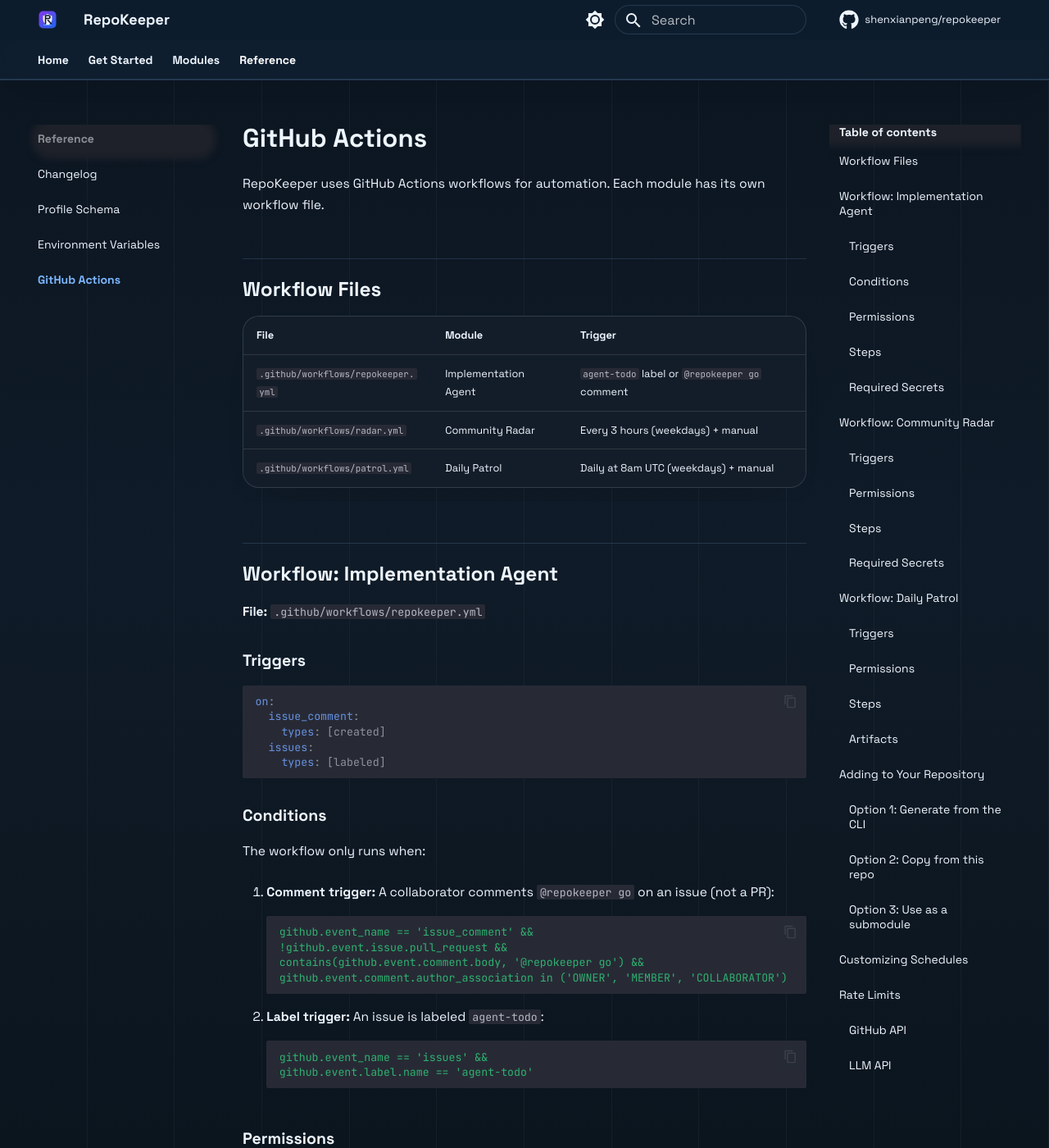
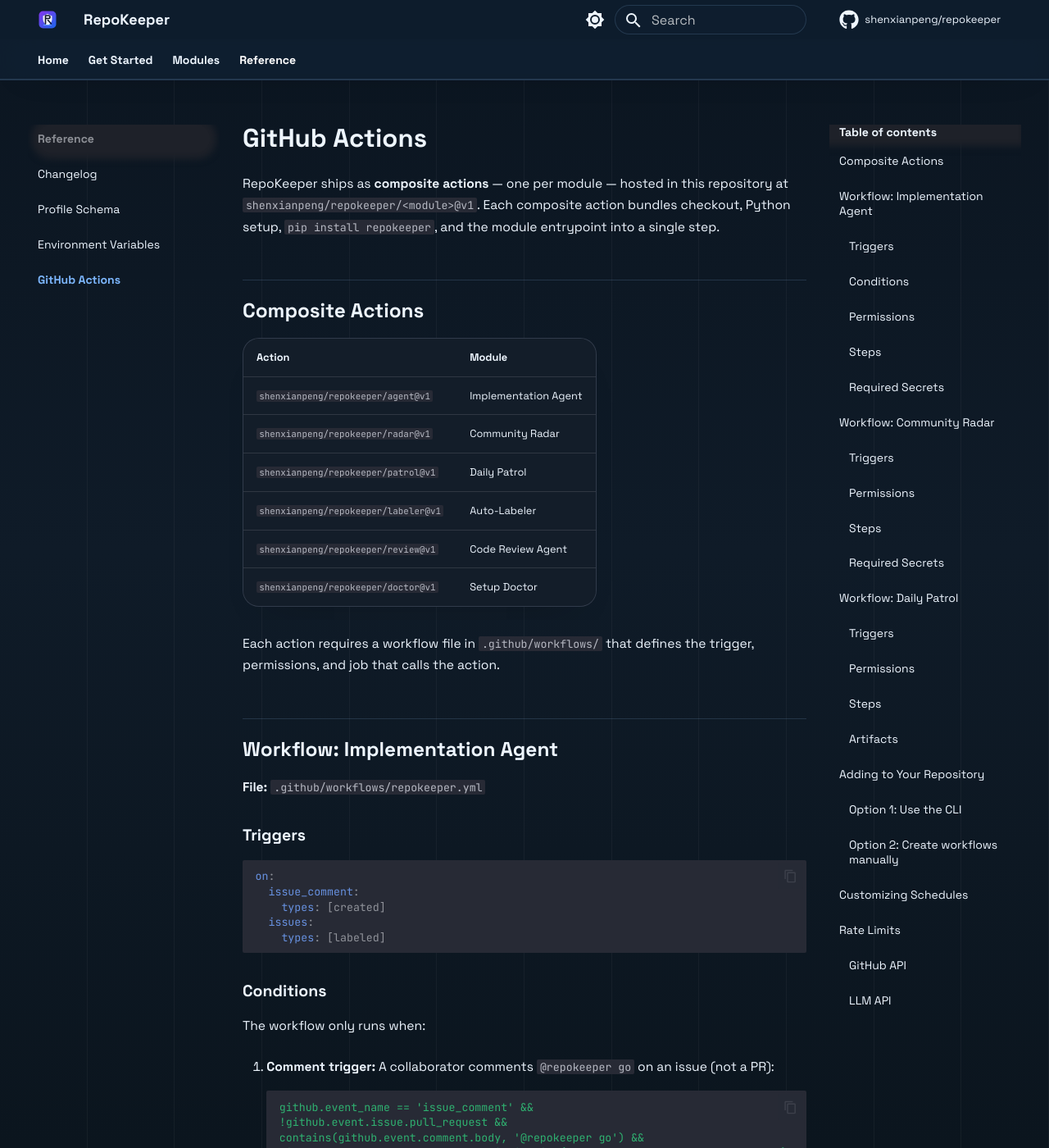
Before and after one commit to shenxianpeng/repokeeper, an MkDocs documentation site: the page built from docs/reference/github-actions.md, in a window 1280 px wide and 1400 px high. Shown: the whole window at 82% size. Built offline with MkDocs 1.6.1 and Material for MkDocs 9.7.7, drawn with Linux system fonts in a browser that asks for light colours; comment, search, counter and statistics services are not loaded; some of the changed text lies outside the part shown.

Commit message:
feat: composite GitHub Actions — one action per module
- Add agent/, radar/, patrol/, labeler/, review/, doctor/ action.yml
- Each composite bundles checkout + Python + pip install + module run
- Rewrite workflow templates as thin wrappers calling composite actions
- Update doctor to check for composite action reference
- Update README, quick-start, setup, and reference docs

````diff
--- a/docs/reference/github-actions.md
+++ b/docs/reference/github-actions.md
@@ -1,15 +1,23 @@
 # GitHub Actions
 
-RepoKeeper uses GitHub Actions workflows for automation. Each module has its
-own workflow file.
+RepoKeeper ships as **composite actions** — one per module — hosted in this
+repository at `shenxianpeng/repokeeper/<module>@v1`. Each composite action
+bundles checkout, Python setup, `pip install repokeeper`, and the module
+entrypoint into a single step.
 
-## Workflow Files
+## Composite Actions
 
-| File | Module | Trigger |
-|------|--------|---------|
-| `.github/workflows/repokeeper.yml` | Implementation Agent | `agent-todo` label or `@repokeeper go` comment |
-| `.github/workflows/radar.yml` | Community Radar | Every 3 hours (weekdays) + manual |
-| `.github/workflows/patrol.yml` | Daily Patrol | Daily at 8am UTC (weekdays) + manual |
+| Action | Module |
+|--------|--------|
+| `shenxianpeng/repokeeper/agent@v1` | Implementation Agent |
+| `shenxianpeng/repokeeper/radar@v1` | Community Radar |
+| `shenxianpeng/repokeeper/patrol@v1` | Daily Patrol |
+| `shenxianpeng/repokeeper/labeler@v1` | Auto-Labeler |
+| `shenxianpeng/repokeeper/review@v1` | Code Review Agent |
+| `shenxianpeng/repokeeper/doctor@v1` | Setup Doctor |
+
+Each action requires a workflow file in `.github/workflows/` that defines the
+trigger, permissions, and job that calls the action.
 
 ## Workflow: Implementation Agent
 
@@ -55,12 +63,21 @@
 
 ### Steps
 
-1. **Checkout** — clone the repository with full history
-2. **Setup Python** — install Python 3.10+
-3. **Install RepoKeeper** — published templates use `pip install repokeeper`;
-   this repository's own workflows use `pip install -e .` to dogfood the
-   checked-out source
-4. **Run agent** — execute `repokeeper agent --repo "$GITHUB_REPOSITORY" --issue "$ISSUE_NUMBER"`
+A single step calls the composite action:
+
+```yaml
+steps:
+  - uses: shenxianpeng/repokeeper/agent@v1
+    with:
+      repo: ${{ github.repository }}
+      issue: ${{ github.event.issue.number }}
+      llm_api_key: ${{ secrets.DEEPSEEK_API_KEY }}
+      llm_base_url: ${{ secrets.LLM_BASE_URL || 'https://api.deepseek.com' }}
+      github_token: ${{ secrets.REPOKEEPER_GITHUB_TOKEN || secrets.GITHUB_TOKEN }}
+```
+
+The composite action bundles checkout (fetch-depth: 0), Python 3.10+ setup,
+`pip install repokeeper`, and `repokeeper agent` internally.
 
 ### Required Secrets
 
@@ -100,10 +117,17 @@
 
 ### Steps
 
-1. Checkout repository
-2. Setup Python 3.10+
-3. Install RepoKeeper
-4. Run `repokeeper radar`
+```yaml
+steps:
+  - uses: shenxianpeng/repokeeper/radar@v1
+    with:
+      repo: ${{ github.repository }}
+      llm_api_key: ${{ secrets.DEEPSEEK_API_KEY }}
+      github_token: ${{ secrets.GITHUB_TOKEN }}
+```
+
+The composite action handles checkout, Python setup, installation, and the
+`repokeeper radar --summary` run.
 
 ### Required Secrets
 
@@ -139,11 +163,17 @@
 
 ### Steps
 
-1. Checkout repository
-2. Setup Python 3.10+
-3. Install RepoKeeper
-4. Run `repokeeper patrol --summary`
-5. Upload patrol summary as artifact
+```yaml
+steps:
+  - uses: shenxianpeng/repokeeper/patrol@v1
+    with:
+      repo: ${{ github.repository }}
+      llm_api_key: ${{ secrets.DEEPSEEK_API_KEY }}
+      github_token: ${{ secrets.GITHUB_TOKEN }}
+```
+
+The composite action handles checkout, Python setup, installation, and the
+`repokeeper patrol --summary` run.
 
 ### Artifacts
 
@@ -152,28 +182,18 @@
 
 ## Adding to Your Repository
 
-### Option 1: Generate from the CLI
+### Option 1: Use the CLI
 
 ```bash
 pip install repokeeper
-repokeeper init --workflows
+repokeeper init --all-workflows
 ```
 
-### Option 2: Copy from this repo
+### Option 2: Create workflows manually
 
-```bash
-mkdir -p your-repo/.github/workflows
-cp repokeeper/src/repokeeper/templates/workflows/*.yml your-repo/.github/workflows/
-cp repokeeper/repokeeper.yml your-repo/repokeeper.yml
-```
-
-### Option 3: Use as a submodule
-
-```bash
-git submodule add https://github.com/shenxianpeng/repokeeper .github/repokeeper-src
-```
-
-Then point your workflow to the submodule path.
+Create workflow files in `.github/workflows/` that reference the composite actions.
+See the [templates](https://github.com/shenxianpeng/repokeeper/tree/main/src/repokeeper/templates/workflows)
+for copyable examples.
 
 ## Customizing Schedules
 
````
Also changed, not shown: README.md (+10 -31 lines), docs/quick-start.md (+45 -7 lines), docs/setup.md (+5 -2 lines), src/repokeeper/templates/workflows/labeler.yml (+5 -21 lines), src/repokeeper/templates/workflows/patrol.yml (+4 -20 lines), src/repokeeper/templates/workflows/radar.yml (+4 -25 lines), src/repokeeper/templates/workflows/repokeeper.yml (+7 -20 lines), src/repokeeper/templates/workflows/review.yml (+9 -21 lines), 7 other files.
